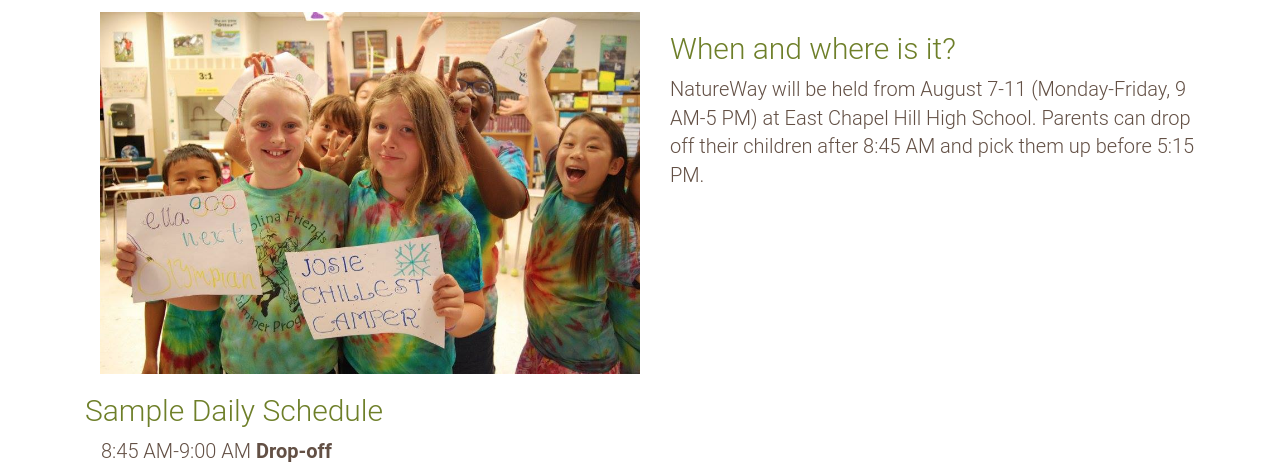
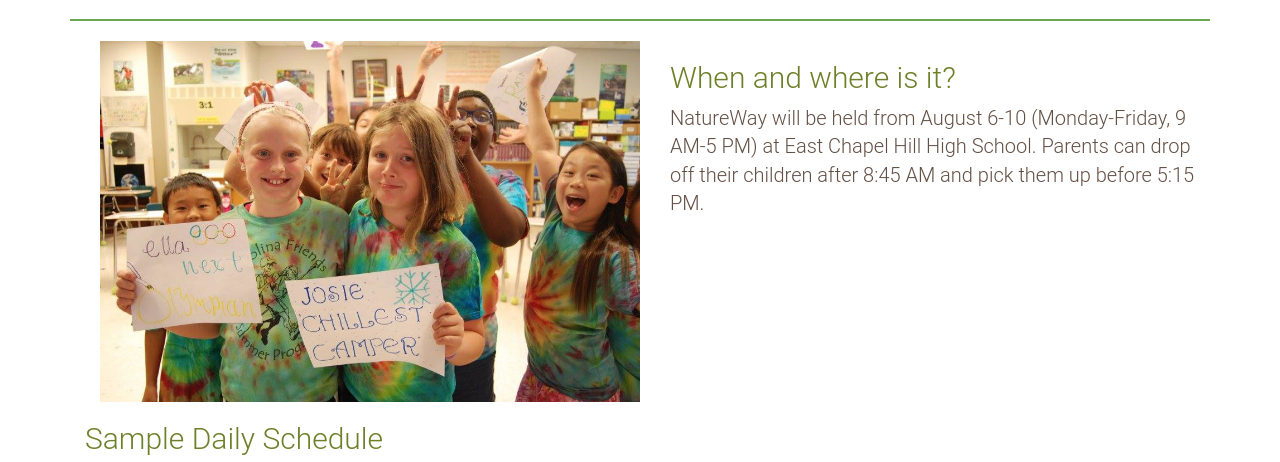
Before and after one commit to riley-martine/seec_ws, a PHP site: page /natureway.php in a window 1280 px wide. Shown: the part 1304-1766 px from the top of the page. Run offline with PHP 8.4, Linux system fonts and the light colour scheme; some libraries are stand-ins or nearby versions.

Commit message:
Update natureway.php

```diff
--- a/natureway.php
+++ b/natureway.php
@@ -11,7 +11,7 @@
 	<div class="container">
 	<div class="alert alert-danger alert-dismissable">
 		<a href="#" class="close" data-dismiss="alert" aria-label="close">&times;</a>
-		Registration for NatureWay 2018 will be opening soon. We hope you can join us! Contact us for more information!
+		Registration for NatureWay 2018 will be opening soon. We hope you can join us! The dates are August 6-10, 2018 at East Chapel Hill High School!
 	</div>
 			<hr>
 		<div class="container">
@@ -51,7 +51,7 @@
 			</div>
 			<div class="col-md-6">
 				<h2>When and where is it?</h2>
-				<p>NatureWay will be held from August 7-11 (Monday-Friday, 9 AM-5 PM) at East Chapel Hill High School. Parents can drop off their children after 8:45 AM and pick them up before 5:15 PM.</p>
+				<p>NatureWay will be held from August 6-10 (Monday-Friday, 9 AM-5 PM) at East Chapel Hill High School. Parents can drop off their children after 8:45 AM and pick them up before 5:15 PM.</p>
 			</div>
 
 		</div>
```
